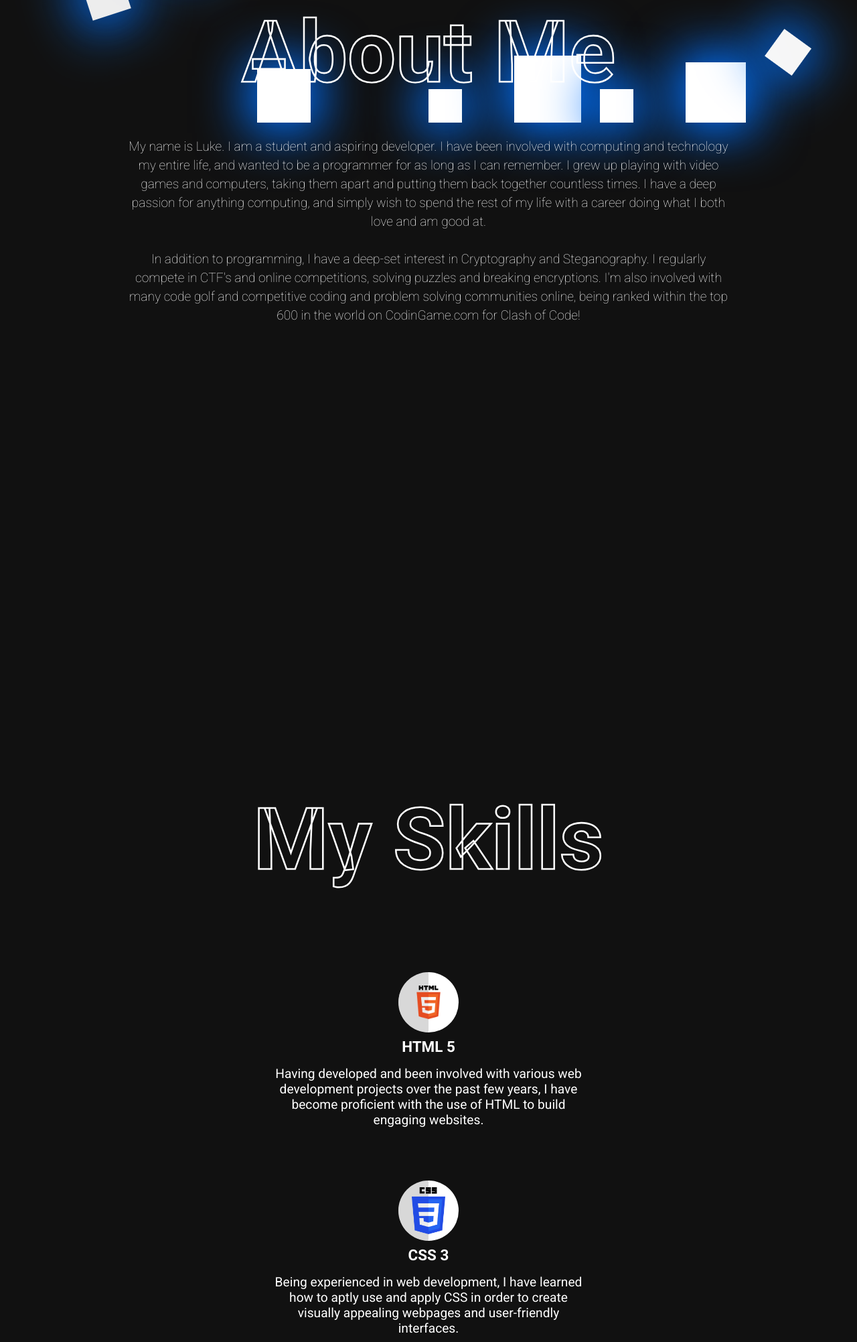
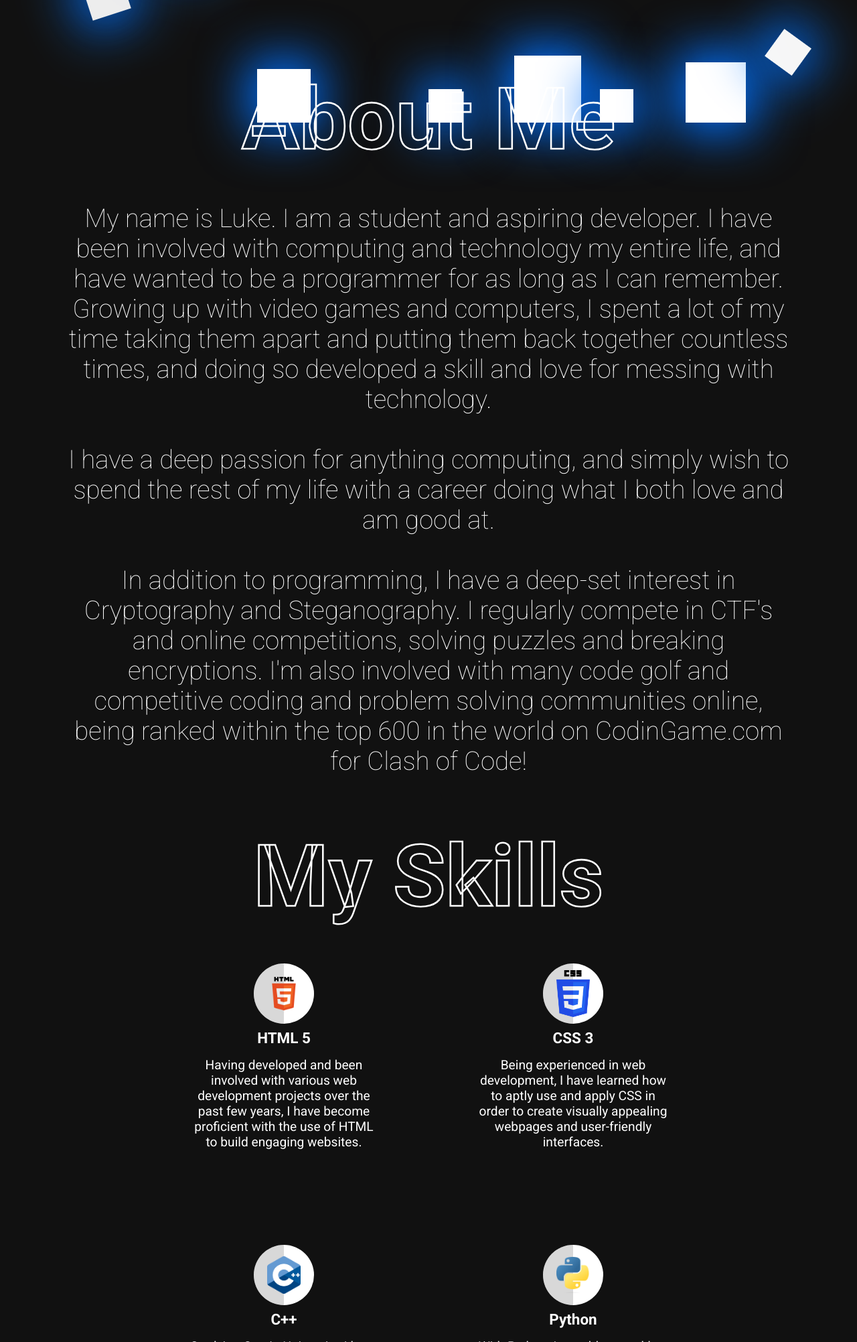
Before and after one commit to LMBozz/Portfolio, a plain HTML site: page index.html in a window 1280 px wide. Shown: the part 797-2800 px from the top of the page at 67% size. Drawn offline with Linux system fonts and the light colour scheme.

Commit message:
More mobile and desktop scaling fixes.

```diff
--- a/index.html
+++ b/index.html
@@ -2,7 +2,7 @@
 <html lang="en">
 <head>
   <meta charset="UTF-8">
-  <meta name="viewport" content="width=device-width, initial-scale=1.0">
+  <meta name="viewport" content="width=device-width, initial-scale=1, minimum-scale=1">
   <link rel="stylesheet" href="styles.css">
   <title>HOME</title>
 </head>
@@ -46,9 +46,8 @@
     </div>
   </div>
 
-
+  <div id="about"></div>
   <div class="aboutMe">
-    <div id="about"></div>
     <h2>
       <b>About Me</b>
     </h2>
@@ -58,9 +57,11 @@
       <b>
         My name is Luke. I am a student and aspiring developer.
         I have been involved with computing and technology my entire life,
-        and wanted to be a programmer for as long as I can remember.
-        I grew up playing with video games and computers, taking them
-        apart and putting them back together countless times.
+        and have wanted to be a programmer for as long as I can remember.
+        Growing up with video games and computers, I spent a lot of my time
+        taking them apart and putting them back together countless times, and doing
+        so developed a skill and love for messing with technology.
+        <br><br>
         I have a deep passion for anything computing, and simply
         wish to spend the rest of my life with a career doing what
         I both love and am good at.
@@ -76,8 +77,8 @@
     </h2>
   </div>
 
+    <div id="skills"></div>
     <div class="skills">
-      <div id="skills"></div>
       <h2>
         <b>My Skills</b>
       </h2>
--- a/styles.css
+++ b/styles.css
@@ -184,6 +184,191 @@ li a {
   }
 }
 
+.aboutMe {
+  position: relative;
+  display: flex;
+  justify-content: center;
+  align-items: center;
+  width: 100vw;
+}
+
+.aboutMe h2 b {
+  -webkit-text-fill-color: transparent;
+  -webkit-text-stroke-width: 0.2vw;
+  -webkit-text-stroke-color: #fff;
+  font-family: 'Roboto', sans-serif;
+  font-size: 10vw;
+}
+
+.aboutTextWrapper h2 b{
+  font-family: 'Roboto', sans-serif;
+  color: #fff;
+  font-size: 3vw;
+  font-weight: 200;
+}
+
+.aboutTextWrapper {
+  position: relative;
+  left: 0;
+  right: 0;
+  margin-left: auto;
+  margin-right: auto;
+  margin-top: 50px;
+  width: 85vw;
+  text-align: center;
+}
+
+.skills {
+  position: relative;
+  display: flex;
+  justify-content: center;
+  align-items: center;
+  width: 100vw;
+  height: 100px;
+}
+
+.skills h2 b {
+  -webkit-text-fill-color: transparent;
+  -webkit-text-stroke-width: 0.2vw;
+  -webkit-text-stroke-color: #fff;
+  font-family: 'Roboto', sans-serif;
+  font-size: 10vw;
+}
+
+.inner {
+  padding-top: 20px;
+}
+
+.container {
+  justify-content: center;
+  align-items: center;
+  text-align: center;
+  padding: 1rem 80px;
+  font-size: 1.2rem;
+  display: flex;
+  flex-direction: row;
+  justify-content: space-around;
+  flex-flow: wrap;
+
+  width: 80vw;
+  margin-left: auto;
+  margin-right: auto;
+}
+
+.skills-box {
+  margin-top: 20px;
+  padding: 1rem;
+  color: #ddd;
+  cursor: pointer;
+  width: 25vw;
+  height: 400px;
+}
+
+.skills-box:hover > .skill-title:after, .skills-box:hover > .skill-title:before {
+  width: 35px;
+}
+
+.skills-box:hover .img {
+  transform: translateY(-10px);
+}
+
+.skill-title {
+  display: flex;
+  flex-direction: column;
+  align-items: center;
+  padding: 0.5rem;
+  margin-bottom: 0.5rem;
+  position: relative;
+}
+
+.skill-title:after {
+  content: '';
+  position: absolute;
+  bottom: 0;
+  right: 50%;
+  width: 0;
+  height: 4px;
+  border-image-repeat: 2px 0 0 2px;
+  background-color: #fff;
+  transition: .5s;
+}
+
+.skill-title:before {
+  content: '';
+  position: absolute;
+  bottom: 0;
+  left: 50%;
+  width: 0;
+  height: 4px;
+  border-image-repeat: 0 2px 2px 0;
+  background-color: #fff;
+  transition: .5s;
+}
+
+.img {
+  width: 90px;
+  height: 90px;
+  position: relative;
+  border-radius: 50%;
+  background-color: #fff;
+  display: flex;
+  justify-content: center;
+  align-items: center;
+  transition: .5s;
+}
+
+.img:after {
+  content: '';
+  position: absolute;
+  top: 0;
+  left: 0;
+  width: 50%;
+  height: 90px;
+  background-color: rgba(100, 100, 100, 0.25);
+  border-radius: 45px 0 0 45px;
+}
+
+.skill-title h3 {
+  color: #fff;
+  margin-top: 0.5rem;
+}
+
+.skill-icon {
+  width: 50px;
+  z-index: 2;
+}
+
+#about {
+  width: 500px;
+  height: 100px;
+  margin-left: auto;
+  margin-right: auto;
+}
+
+#skills {
+  width: 500px;
+  height: 100px;
+  margin-left: auto;
+  margin-right: auto;
+}
+
+#home {
+  width: 500px;
+  height: 100px;
+  position: absolute;
+  top: -500px;
+}
+
+
+
+
+
+
+
+
+
+
+
 
 @media only screen and (max-width: 790px) {
 
@@ -250,6 +435,8 @@ li a {
   }
 
   .nav-cont {
+    position: fixed;
+
     display: flex;
     list-style-type: none;
     justify-content: center;
@@ -261,11 +448,6 @@ li a {
 
     overflow: hidden;
 
-    position: absolute;
-    left: 0;
-    right: 0;
-    margin-left: auto;
-    margin-right: auto;
     width: 100vw;
   }
 
@@ -327,182 +509,12 @@ li a {
     font-size: 8vw;
   }
 
-  .nav-cont {
-    position: absolute;
+  .skills-box {
+    margin-top: 20px;
+    padding: 1rem;
+    color: #ddd;
+    cursor: pointer;
+    min-width: 80vw;
+    height: 400px;
   }
-
 }
-
-.aboutMe {
-  display: flex;
-  justify-content: center;
-  align-items: center;
-  width: 100vw;
-}
-
-.aboutMe h2 b {
-  -webkit-text-fill-color: transparent;
-  -webkit-text-stroke-width: 0.2vw;
-  -webkit-text-stroke-color: #fff;
-  font-family: 'Roboto', sans-serif;
-  font-size: 10vw;
-}
-
-.aboutTextWrapper h2 b{
-  font-family: 'Roboto', sans-serif;
-  color: #fff;
-  font-size: 1.5vw;
-  font-weight: 200;
-}
-
-.aboutTextWrapper {
-  position: absolute;
-  left: 0;
-  right: 0;
-  margin-left: auto;
-  margin-right: auto;
-  margin-top: 50px;
-  width: 70vw;
-  text-align: center;
-}
-
-
-.skills {
-  display: flex;
-  justify-content: center;
-  align-items: center;
-  width: 100vw;
-  height: 200px;
-  margin-top: 1000px;
-}
-
-.skills h2 b {
-  -webkit-text-fill-color: transparent;
-  -webkit-text-stroke-width: 0.2vw;
-  -webkit-text-stroke-color: #fff;
-  font-family: 'Roboto', sans-serif;
-  font-size: 10vw;
-}
-
-.inner {
-  padding-top: 20px;
-}
-
-.container {
-  justify-content: center;
-  align-items: center;
-  text-align: center;
-  padding: 1rem 80px;
-  font-size: 1.2rem;
-  display: flex;
-  flex-direction: row;
-  justify-content: space-around;
-  flex-flow: wrap;
-
-  width: 80vw;
-  margin-left: auto;
-  margin-right: auto;
-}
-
-.skills-box {
-  margin-top: 3vw;
-  padding: 1rem;
-  color: #ddd;
-  cursor: pointer;
-  width: 500px;
-}
-
-.skills-box:hover > .skill-title:after, .skills-box:hover > .skill-title:before {
-  width: 35px;
-}
-
-.skills-box:hover .img {
-  transform: translateY(-10px);
-}
-
-.skill-title {
-  display: flex;
-  flex-direction: column;
-  align-items: center;
-  padding: 0.5rem;
-  margin-bottom: 0.5rem;
-  position: relative;
-}
-
-.skill-title:after {
-  content: '';
-  position: absolute;
-  bottom: 0;
-  right: 50%;
-  width: 0;
-  height: 4px;
-  border-image-repeat: 2px 0 0 2px;
-  background-color: #fff;
-  transition: .5s;
-}
-
-.skill-title:before {
-  content: '';
-  position: absolute;
-  bottom: 0;
-  left: 50%;
-  width: 0;
-  height: 4px;
-  border-image-repeat: 0 2px 2px 0;
-  background-color: #fff;
-  transition: .5s;
-}
-
-.img {
-  width: 90px;
-  height: 90px;
-  position: relative;
-  border-radius: 45px;
-  background-color: #fff;
-  display: flex;
-  justify-content: center;
-  align-items: center;
-  transition: .5s;
-}
-
-.img:after {
-  content: '';
-  position: absolute;
-  top: 0;
-  left: 0;
-  width: 50%;
-  height: 90px;
-  background-color: rgba(100, 100, 100, 0.25);
-  border-radius: 45px 0 0 45px;
-}
-
-.skill-title h3 {
-  color: #fff;
-  margin-top: 0.5rem;
-}
-
-.skill-icon {
-  width: 50px;
-  z-index: 2;
-}
-
-#about {
-  width: 500px;
-  height: 100px;
-  position: absolute;
-  transform: translateY(-300px);
-}
-
-#skills {
-  width: 500px;
-  height: 100px;
-  position: absolute;
-  transform: translateY(-225px);
-}
-
-#home {
-  width: 500px;
-  height: 100px;
-  position: absolute;
-  top: -500px;
-}
```
